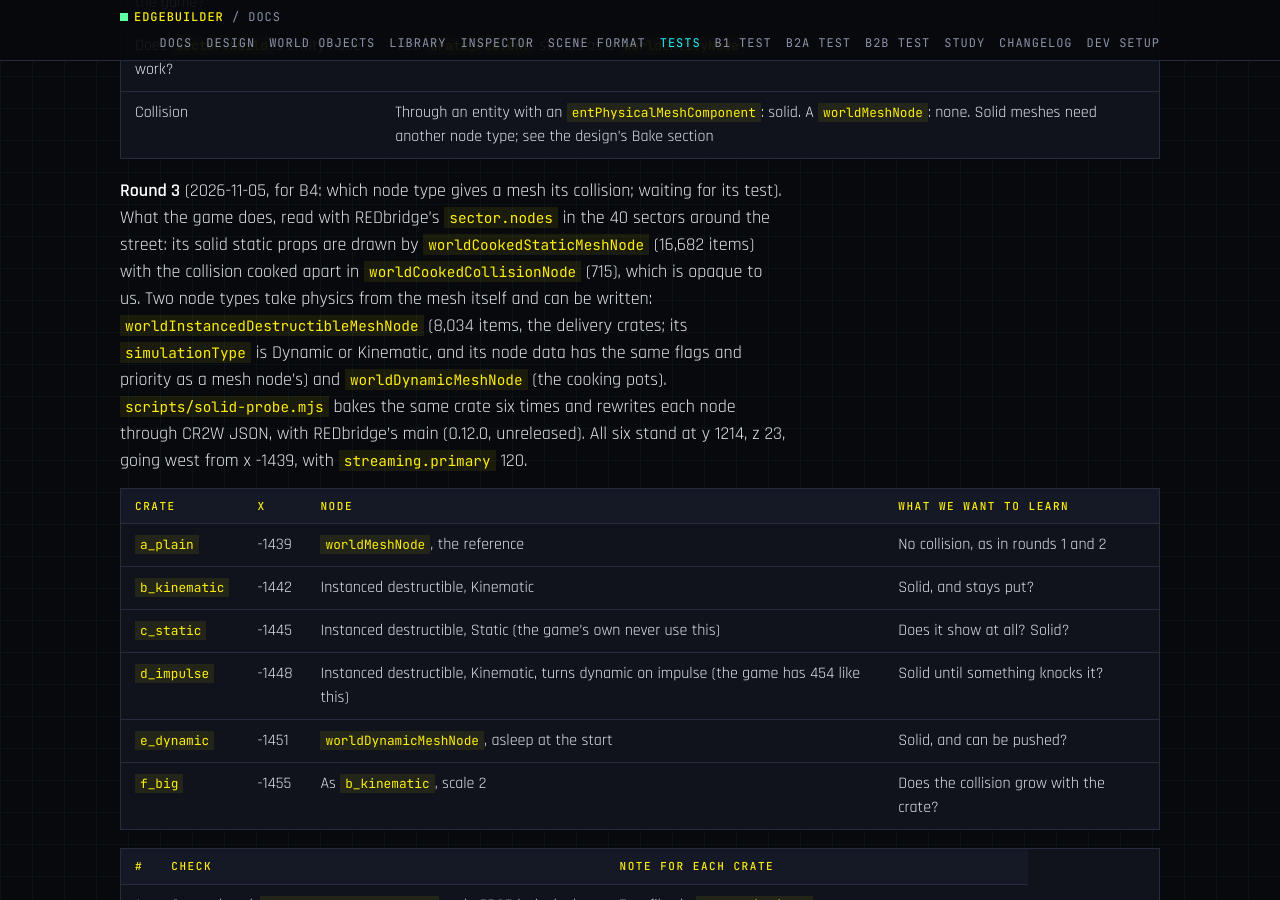
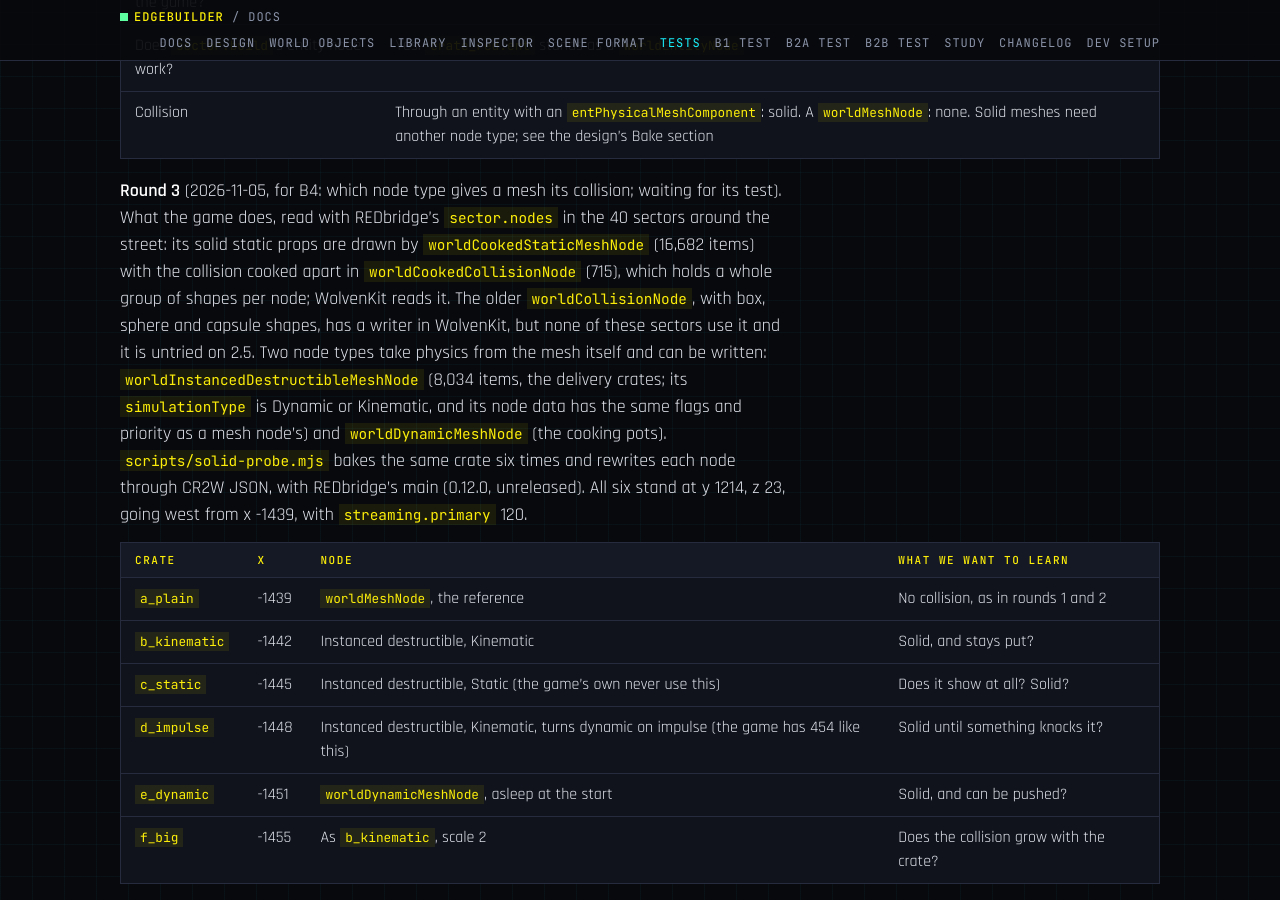
Before and after one commit to Edgemodders/EDGEbuilder, a Jekyll site: the page built from docs/testing.md, in a window 1280 px wide and 900 px high, scrolled down 10836 px. Built offline with Jekyll 4.4.1, drawn with Linux system fonts in a browser that asks for light colours.

Commit message:
Tests: the collision nodes are not opaque, as round 3's notes said
Co-Authored-By: Claude Opus 5.5 <noreply@anthropic.com>

```diff
--- a/docs/testing.md
+++ b/docs/testing.md
@@ -254,7 +254,7 @@ streaming:
 | Does `sector.build`'s entity node work? | Yes: `crate_red.ent` stands as a `worldEntityNode` |
 | Collision | Through an entity with an `entPhysicalMeshComponent`: solid. A `worldMeshNode`: none. Solid meshes need another node type; see the design's Bake section |
 
-**Round 3** (2026-11-05, for B4: which node type gives a mesh its collision; waiting for its test). What the game does, read with REDbridge's `sector.nodes` in the 40 sectors around the street: its solid static props are drawn by `worldCookedStaticMeshNode` (16,682 items) with the collision cooked apart in `worldCookedCollisionNode` (715), which is opaque to us. Two node types take physics from the mesh itself and can be written: `worldInstancedDestructibleMeshNode` (8,034 items, the delivery crates; its `simulationType` is Dynamic or Kinematic, and its node data has the same flags and priority as a mesh node's) and `worldDynamicMeshNode` (the cooking pots). `scripts/solid-probe.mjs` bakes the same crate six times and rewrites each node through CR2W JSON, with REDbridge's main (0.12.0, unreleased). All six stand at y 1214, z 23, going west from x -1439, with `streaming.primary` 120.
+**Round 3** (2026-11-05, for B4: which node type gives a mesh its collision; waiting for its test). What the game does, read with REDbridge's `sector.nodes` in the 40 sectors around the street: its solid static props are drawn by `worldCookedStaticMeshNode` (16,682 items) with the collision cooked apart in `worldCookedCollisionNode` (715), which holds a whole group of shapes per node; WolvenKit reads it. The older `worldCollisionNode`, with box, sphere and capsule shapes, has a writer in WolvenKit, but none of these sectors use it and it is untried on 2.5. Two node types take physics from the mesh itself and can be written: `worldInstancedDestructibleMeshNode` (8,034 items, the delivery crates; its `simulationType` is Dynamic or Kinematic, and its node data has the same flags and priority as a mesh node's) and `worldDynamicMeshNode` (the cooking pots). `scripts/solid-probe.mjs` bakes the same crate six times and rewrites each node through CR2W JSON, with REDbridge's main (0.12.0, unreleased). All six stand at y 1214, z 23, going west from x -1439, with `streaming.primary` 120.
 
 | Crate | x | Node | What we want to learn |
 |---|---|---|---|
```
